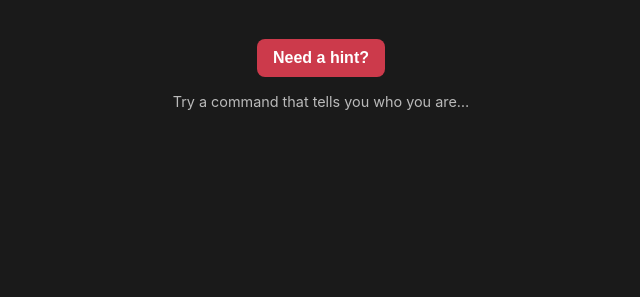
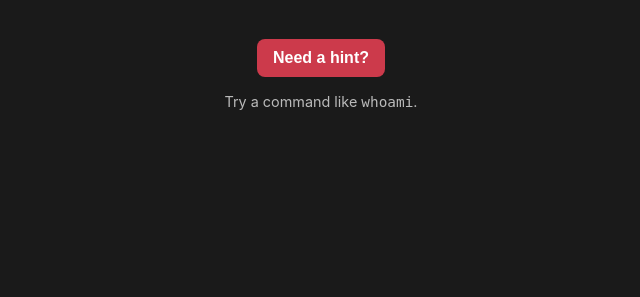
Before and after one commit to wminni/mini-ctf, a Flask app: page /admin in a window 1280 px wide, after a click on "Need a hint?". Shown: the part 329-626 px from the top of the page, without its empty margins (319-959 px from the left). Run offline with Flask 3, Linux system fonts and the light colour scheme; the visitor is signed in with stand-in values (Sample User, id 1).

Commit message:
Update admin.html

```diff
--- a/templates/admin.html
+++ b/templates/admin.html
@@ -6,6 +6,8 @@
   <link rel="stylesheet" href="{{ url_for('static', filename='style.css') }}">
 </head>
 <body>
+
+{% if not correct_flag %}
   <h1>Admin Panel</h1>
   <p>Welcome, admin. You may run a system-level command below.</p>
 
@@ -18,7 +20,7 @@
     Need a hint?
   </button>
   <div id="hint-admin" class="hint" style="display: none;">
-    Try a command that tells you who you are…
+    Try a command like <code>whoami</code>.
   </div>
 
   {% if output %}
@@ -34,10 +36,11 @@
       <button type="submit">Submit Flag</button>
     </form>
   {% endif %}
+{% endif %}
 
 {% if correct_flag %}
   <div class="success">
-      <h2>✅ Challenge Complete!</h2>
+    <h2>Challenge Complete!</h2>
     <h3>Challenge Summary</h3>
     <ul>
       <li><strong>SQL Injection</strong> on the login page allowed bypassing authentication with <code>' OR '1'='1</code>.</li>
@@ -50,5 +53,6 @@
     </ul>
   </div>
 {% endif %}
+
 </body>
 </html>
```
Lines whose indentation alone changed are shown as unchanged.
